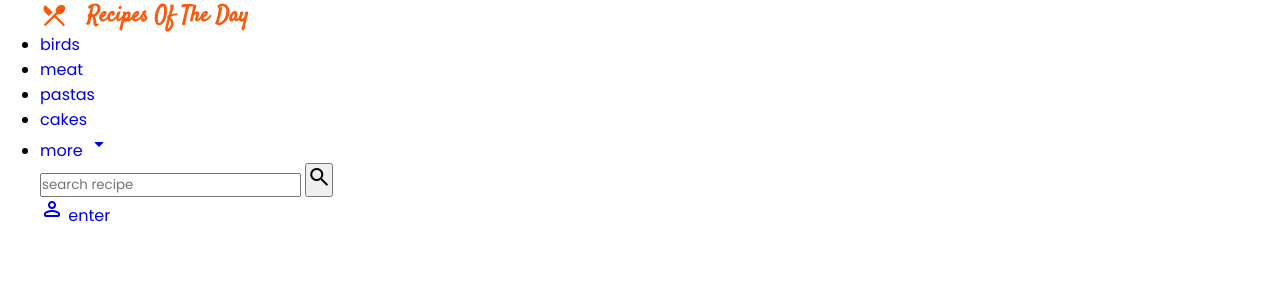
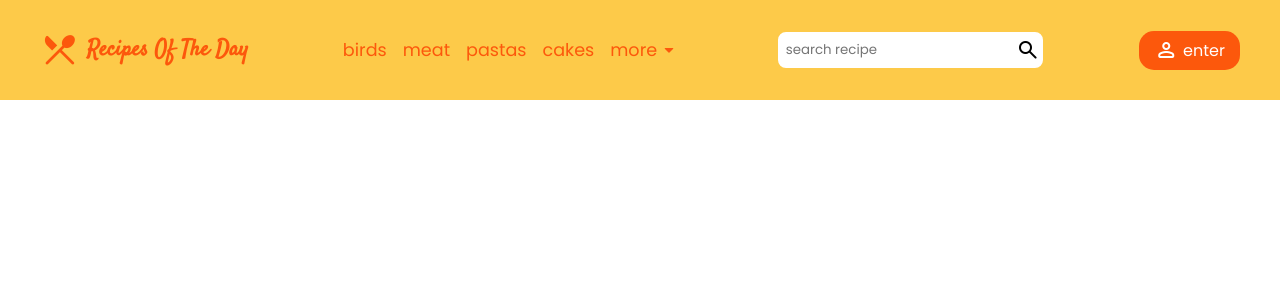
Before and after one commit to adrjmiranda/site-recipes-of-the-day, a PHP site: page /templates/navbar.php in a window 1280 px wide. Shown: the top 300 px of the page. Run offline with PHP 8.4, Linux system fonts and the light colour scheme; the template is opened without the code that fills it, so the values that code supplies are empty.

Commit message:
chore: added navbar styling.

```diff
--- a/src/css/styles.css
+++ b/src/css/styles.css
@@ -72,7 +72,7 @@ a {
 }
 
 .logo span {
-	font-size: 1.8rem;
+	font-size: 2.5rem;
 }
 
 .logo a {
@@ -81,8 +81,92 @@ a {
 	font-size: 1.4rem;
 	display: flex;
 	align-items: center;
-	gap: 0.8em;
+	gap: 0.3em;
 	font-weight: bold;
+}
+
+.btn {
+	background-color: var(--primary-color);
+	color: #fff;
+	display: flex;
+	align-items: center;
+	justify-content: center;
+}
+
+/* navbar */
+
+#navbar {
+	background-color: var(--secundary-color);
+}
+
+#navbar .nav {
+	display: flex;
+	justify-content: space-between;
+	align-items: center;
+	padding: 30px 0;
+}
+
+#menu ul {
+	list-style: none;
+	display: flex;
+	align-items: center;
+	gap: 1rem;
+}
+
+#menu ul li:last-child a {
+	display: flex;
+	align-items: center;
+}
+
+#menu ul li a {
+	color: var(--primary-color);
+	font-size: 1.1rem;
+	transition: 0.3s;
+}
+
+#menu ul li a:hover {
+	color: var(--tertiary-color);
+}
+
+#search form {
+	display: flex;
+	gap: 0;
+	align-items: center;
+	position: relative;
+}
+
+#search form input {
+	border: 2px solid var(--secundary-color);
+	border-radius: 10px;
+	height: 40px;
+	padding-left: 0.5rem;
+	outline: none;
+}
+
+#search form input:focus {
+	border-color: var(--primary-color);
+}
+
+#search form button {
+	border: none;
+	height: 40px;
+	background-color: transparent;
+	display: flex;
+	align-items: center;
+	width: auto;
+	right: 0.3rem;
+	position: absolute;
+	cursor: pointer;
+}
+
+#search form button:hover {
+	color: var(--primary-color);
+}
+
+.login {
+	padding: 7px 15px;
+	border-radius: 15px;
+	gap: 0.3em;
 }
 
 /* banner */
--- a/src/templates/navbar.php
+++ b/src/templates/navbar.php
@@ -27,7 +27,7 @@
   <div class="container">
     <header>
       <nav id="navbar">
-        <div class="container-wrapper">
+        <div class="nav container-wrapper">
           <div class="logo">
             <a href="<?= $BASE_URL ?>index.php"><span class="material-symbols-rounded">restaurant_menu</span> Recipes Of
               The Day</a>
@@ -54,7 +54,7 @@
           <div id="search">
             <form action="">
               <input type="search" name="search" id="search" placeholder="search recipe">
-              <button type="submit" class="btn"><span class="material-symbols-rounded">search</span></button>
+              <button type="submit"><span class="material-symbols-rounded">search</span></button>
             </form>
           </div>
           <a href="#" class="btn login"><span class="material-symbols-rounded">person</span> enter</a>
```
